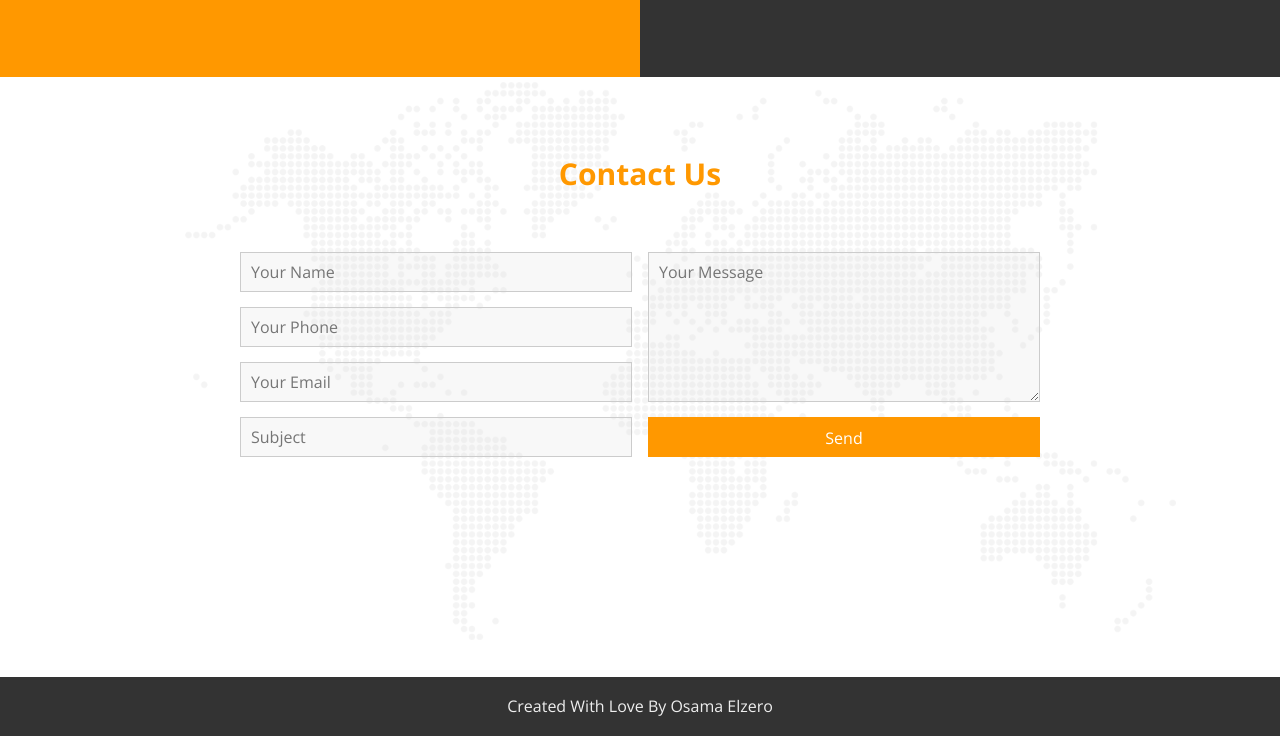
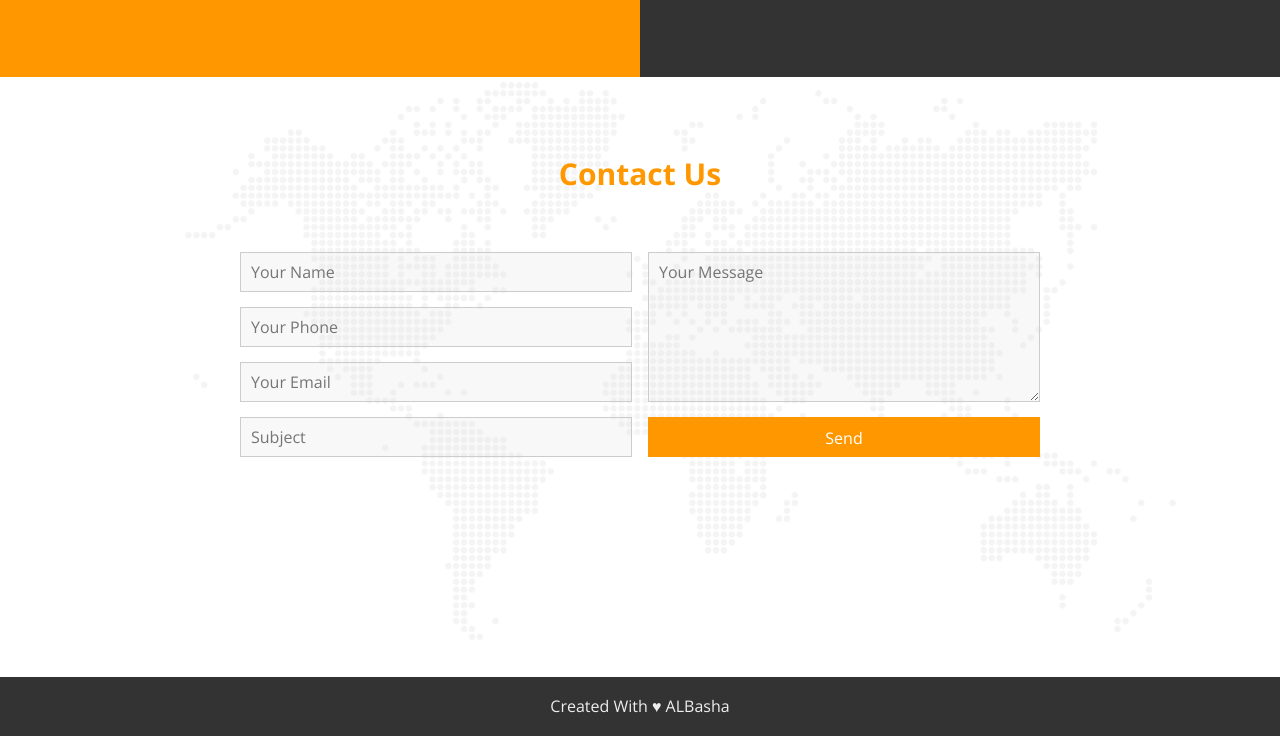
Before and after one commit to MohammedAMohsen/Html_Css_Js_SpecialDesign, a plain HTML site: page index.html in a window 1280 px wide. Shown: the part 4469-5205 px from the top of the page. Drawn offline with nearby package versions, Linux system fonts and the light colour scheme.

Commit message:
Update index.html

```diff
--- a/index.html
+++ b/index.html
@@ -310,7 +310,7 @@
     <!-- End Contact Us -->
 
     <!-- Start Footer -->
-    <div class="footer">Created With Love By Osama Elzero</div>
+    <div class="footer">Created With &#9829; ALBasha </div>
     <!-- End Footer -->
 
     <script src="js/master.js"></script>
```
